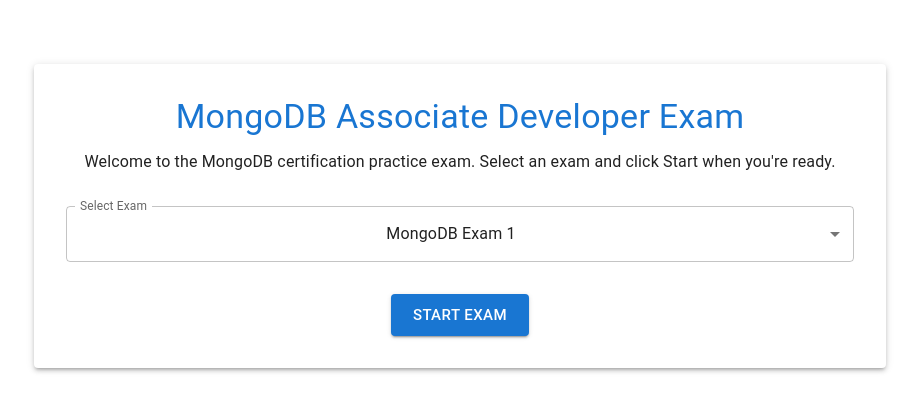
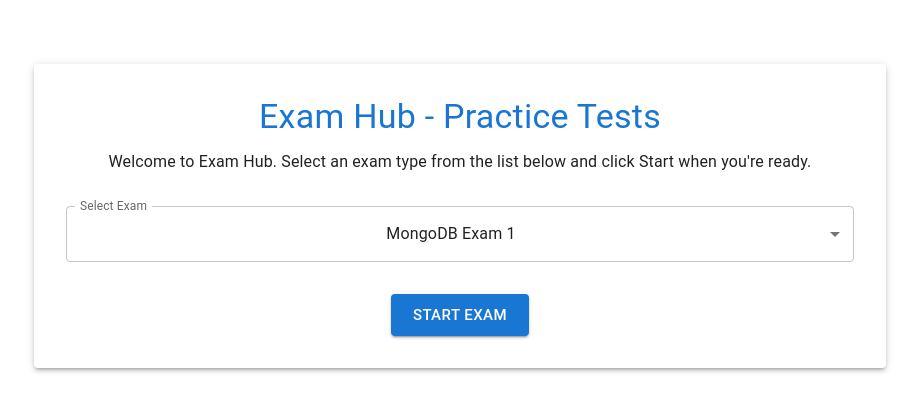
Before and after one commit to finalFlash159/Exam-hub, a React (Create React App) app in the folder exam-app/: page / in a window 1280 px wide. Shown: the top 412 px of the page, without its empty margins (180-1099 px from the left). Built offline with nearby package versions, Linux system fonts and the light colour scheme.

Commit message:
change ui

```diff
--- a/exam-app/public/index.html
+++ b/exam-app/public/index.html
@@ -7,7 +7,7 @@
     <meta name="theme-color" content="#000000" />
     <meta
       name="description"
-      content="Web site created using create-react-app"
+      content="Exam Hub - Practice tests for various subjects and technologies"
     />
     <link rel="apple-touch-icon" href="%PUBLIC_URL%/logo192.png" />
     <!--
@@ -24,7 +24,7 @@
       work correctly both with client-side routing and a non-root public URL.
       Learn how to configure a non-root public URL by running `npm run build`.
     -->
-    <title>React App</title>
+    <title>Exam Hub - Practice Tests</title>
   </head>
   <body>
     <noscript>You need to enable JavaScript to run this app.</noscript>
--- a/exam-app/src/components/ExamApp.jsx
+++ b/exam-app/src/components/ExamApp.jsx
@@ -249,11 +249,11 @@
       <Container maxWidth="md" sx={{ mt: 8 }}>
         <Paper elevation={3} sx={{ p: 4, textAlign: 'center' }}>
           <Typography variant="h4" component="h1" gutterBottom color="primary">
-            MongoDB Associate Developer Exam
+            Exam Hub - Practice Tests
           </Typography>
 
           <Typography variant="body1" paragraph sx={{ mb: 4 }}>
-            Welcome to the MongoDB certification practice exam. Select an exam and click Start when you're ready.
+            Welcome to Exam Hub. Select an exam type from the list below and click Start when you're ready.
           </Typography>
 
           <FormControl fullWidth sx={{ mb: 4 }}>
@@ -302,7 +302,7 @@
       <Paper elevation={3} sx={{ p: 3, mb: 3 }}>
         <Box sx={{ display: 'flex', justifyContent: 'space-between', alignItems: 'center', mb: 2 }}>
           <Typography variant="h4" color="primary" fontWeight="bold">
-            MongoDB Associate Developer Exam
+            Certification Practice Exam
           </Typography>
           <Chip
             icon={<TimerIcon />}
--- a/exam-app/src/data/index.js
+++ b/exam-app/src/data/index.js
@@ -13,14 +13,14 @@
     title: "MongoDB Exam 2",
     questions: questions1
   },
-  2: {
-    title: "MongoDB Querying Exam",
-    questions: questions2
-  },
-  3: {
-    title: "MongoDB Aggregation Exam",
-    questions: questions3
-  }
+  // 2: {
+  //   title: "MongoDB Querying Exam",
+  //   questions: questions2
+  // },
+  // 3: {
+  //   title: "MongoDB Aggregation Exam",
+  //   questions: questions3
+  // }
 };
 
 // Get available exam types
```
Also changed, not shown: exam-app/public/manifest.json.
